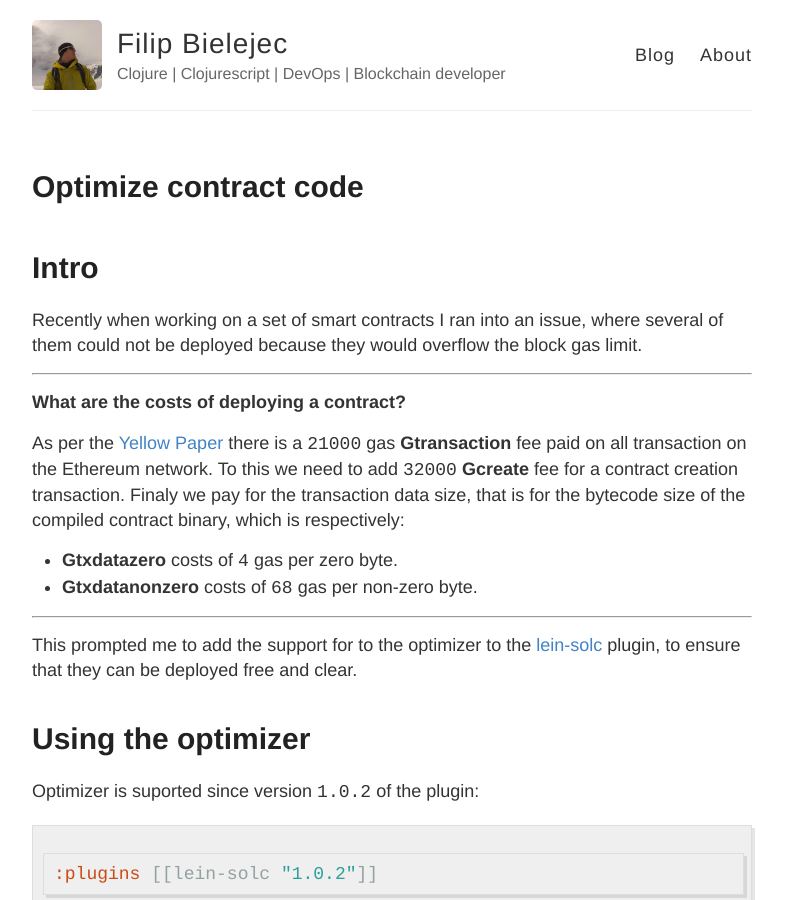
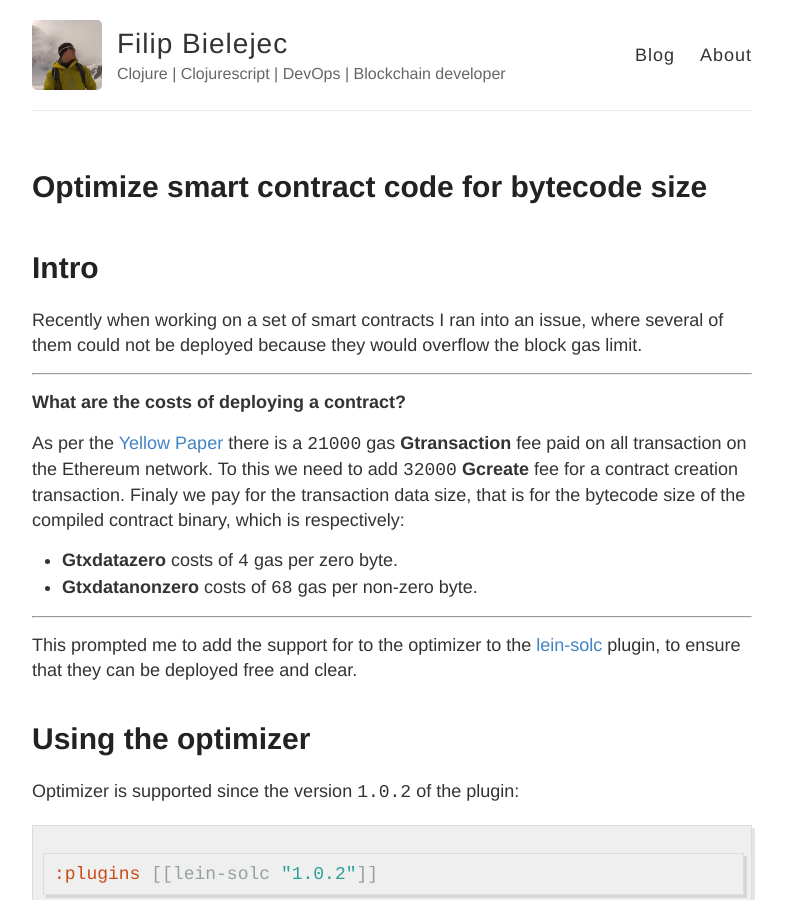
Before and after one commit to fbielejec/fbielejec.github.io, a Jekyll site: the page built from _posts/2018-10-18-optimize-contracts.md, in a window 1280 px wide and 900 px high. Shown: the whole window, without its empty margins (248-1034 px from the left). Built offline with Jekyll 4.4.1, drawn with Linux system fonts in a browser that asks for light colours; comment, search, counter and statistics services are not loaded.

Commit message:
adjusted title

````diff
--- a/_posts/2018-10-18-optimize-contracts.md
+++ b/_posts/2018-10-18-optimize-contracts.md
@@ -1,6 +1,6 @@
 ---
 layout: post
-title: Optimize contract code
+title: Optimize smart contract code for bytecode size
 comments: true
 categories:
 - Clojure
@@ -10,6 +10,9 @@ categories:
 - blockchain
 - ethereum
 - optimizations
+- deploying
+- smart contracts
+- size
 ---
 
 # <a name="intro"/> Intro
@@ -30,7 +33,7 @@ This prompted me to add the support for to the optimizer to the [lein-solc](http
 
 # <a name="using"/> Using the optimizer
 
-Optimizer is suported since version `1.0.2` of the plugin:
+Optimizer is supported since the version `1.0.2` of the plugin:
 
 ```clojure
 :plugins [[lein-solc "1.0.2"]]
````
